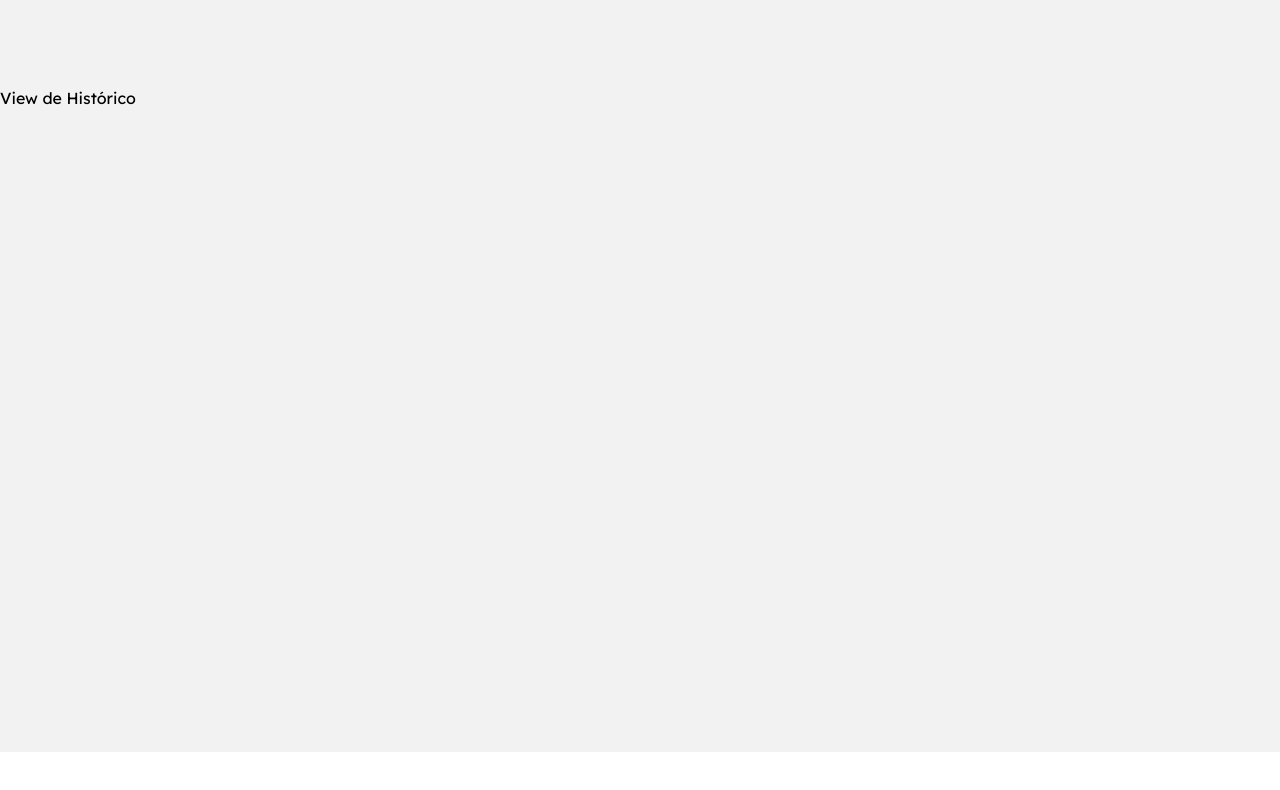
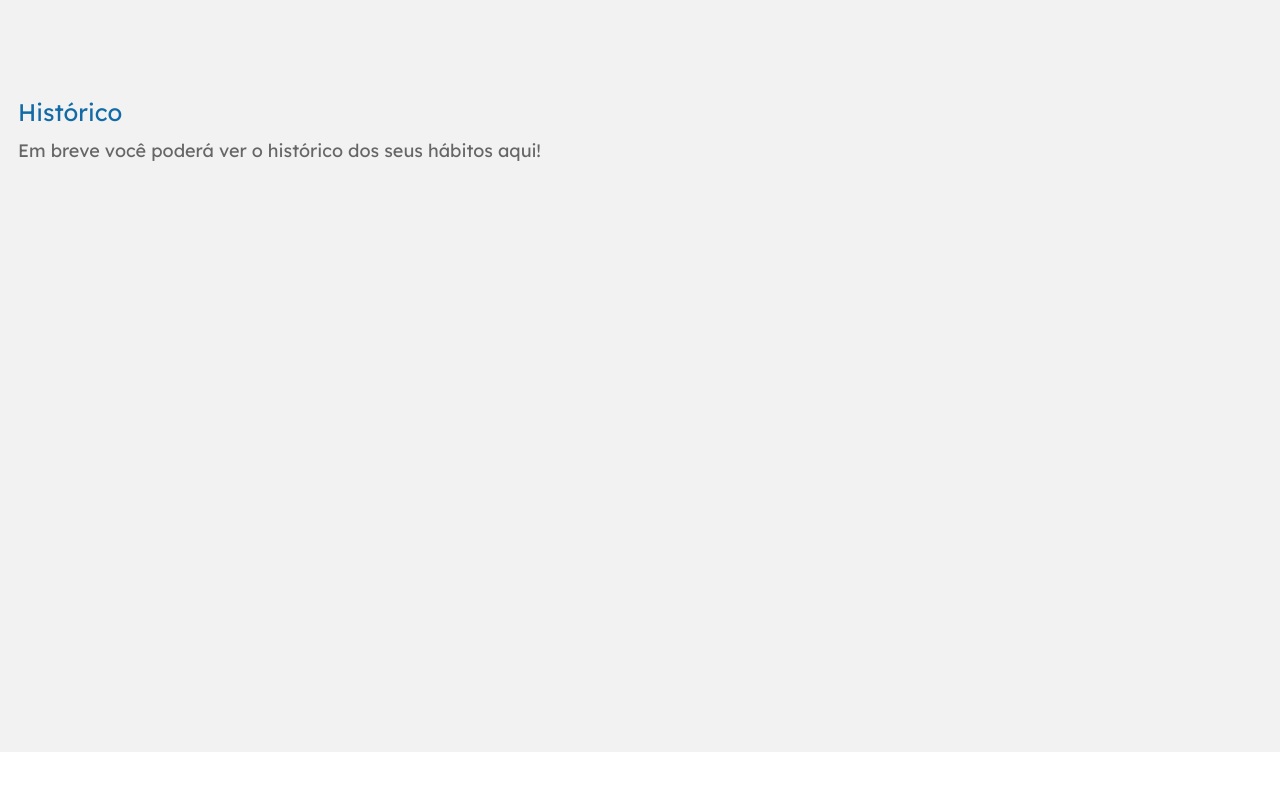
Before and after one commit to Gustavo-de-Brito/Trackit, a React (Create React App) app: page /historico in a window 1280 px wide. Shown: the top 790 px of the page. Built offline with nearby package versions, Linux system fonts and the light colour scheme.

Commit message:
adiciona layout da tela de historico

```diff
--- a/src/components/App.js
+++ b/src/components/App.js
@@ -1,6 +1,7 @@
 import { BrowserRouter, Routes, Route } from "react-router-dom";
 import { useState } from "react";
 import UserContext from "../contexts/UserContext";
+import HabitContext from "../contexts/HabitsContext";
 import GlobalStyle from "../theme/globalStyle";
 import LoginView from "./Login/LoginView";
 import RegisterView from "./Register/RegisterView";
@@ -8,13 +9,15 @@ import TodayView from "./Today/TodayView";
 import TopMenu from "./TopMenu";
 import BottomMenu from "./BottomMenu";
 import HabitsView from "./Habits/HabitsView";
-import HistoricView from "./HistoricView";
+import HistoryView from "./History/HistoryView";
 
 export default function App() {
   const [ userData, setUserData ] = useState({});
+  const [ percentProgress, setPercentProgress ] = useState(0);
 
   return (
     <UserContext.Provider value={ { userData, setUserData } }>
+      <HabitContext.Provider value={ { percentProgress, setPercentProgress } }>
         <GlobalStyle />
         <BrowserRouter>
           <TopMenu />
@@ -24,9 +27,10 @@ export default function App() {
             <Route path="/cadastro" element={<RegisterView />}  />
             <Route path="/hoje" element={<TodayView />}  />
             <Route path="/habitos" element={<HabitsView />}  />
-          <Route path="/historico" element={<HistoricView />}  />
+            <Route path="/historico" element={<HistoryView />}  />
           </Routes>
         </BrowserRouter>
+      </HabitContext.Provider>
     </UserContext.Provider>
   );
 }
--- a/src/components/BottomMenu.js
+++ b/src/components/BottomMenu.js
@@ -1,12 +1,13 @@
 import styled from "styled-components";
 import { useContext } from "react";
-import UserContext from "../contexts/UserContext";
 import { Link } from "react-router-dom";
 import { CircularProgressbar, buildStyles } from "react-circular-progressbar";
+import UserContext from "../contexts/UserContext";
+import HabitContext from "../contexts/HabitsContext";
 
 export default function BottomMenu() {
   const { userData } = useContext(UserContext);
-  const percentage = 30;
+  const { percentProgress} = useContext(HabitContext);
 
   return (
     <BottomBar userData={ userData }>
@@ -15,11 +16,12 @@ export default function BottomMenu() {
       </Link>
       <ProgressContent style={{position: "relative"}}>
         <CircularProgressbar
-          value={percentage}
-          styles={buildStyles({
+          value={ percentProgress }
+          styles={ buildStyles({
             pathColor: "#FFFFFF",
             strokeLinecap: "round"
-          })}
+          })
+        }
           strokeWidth={10}
         />
         <Link to="/hoje" style={{position: "absolute", top: "38%", left:"24%"}}>
--- a/src/components/HistoricView.js
+++ /dev/null
@@ -1,9 +0,0 @@
-import ViewContent from "./ViewContent";
-
-export default function HistoricView() {
-  return (
-    <ViewContent>
-      <h1>View de Histórico</h1>
-    </ViewContent>
-  );
-}
--- /dev/null
+++ b/src/components/History/HistoryView.js
@@ -0,0 +1,30 @@
+import styled from "styled-components";
+import ViewContent from "../ViewContent";
+
+export default function HistoryView() {
+  return (
+    <ViewContent>
+      <InfoHistory>
+        <h2>Histórico</h2>
+        <p>Em breve você poderá ver o histórico dos seus hábitos aqui!</p>
+      </InfoHistory>
+    </ViewContent>
+  );
+}
+
+const InfoHistory = styled.div`
+  display: flex;
+  flex-direction: column;
+  padding: 0 18px;
+
+  h2 {
+    font-size: 24px;
+    color: #126BA5;
+    margin: 10px 0 18px 0;
+  }
+
+  p {
+    font-size: 18px;
+    color: #666666;
+  }
+`;
--- a/src/components/Today/TodayView.js
+++ b/src/components/Today/TodayView.js
@@ -5,13 +5,14 @@ import 'dayjs/locale/pt-br';
 import dayjs from "dayjs";
 import localeData from 'dayjs/plugin/localeData';
 import UserContext from "../../contexts/UserContext";
+import HabitContext from "../../contexts/HabitsContext";
 import ViewContent from "../ViewContent";
 import TodoHabits from "./TodoHabits";
 
 export default function TodayView() {
   const [ habitsList, setHabitsList ] = useState([]);
-  const [ percentProgress, setPercentProgress ] = useState(0);
   const { userData } = useContext(UserContext);
+  const { percentProgress, setPercentProgress} = useContext(HabitContext);
 
   // Configurando os dias da semana para serem em português
   dayjs.extend(localeData);
--- /dev/null
+++ b/src/contexts/HabitsContext.js
@@ -0,0 +1,5 @@
+import { createContext } from "react";
+
+const HabitContext = createContext();
+
+export default HabitContext;
```
Lines whose indentation alone changed are shown as unchanged.
